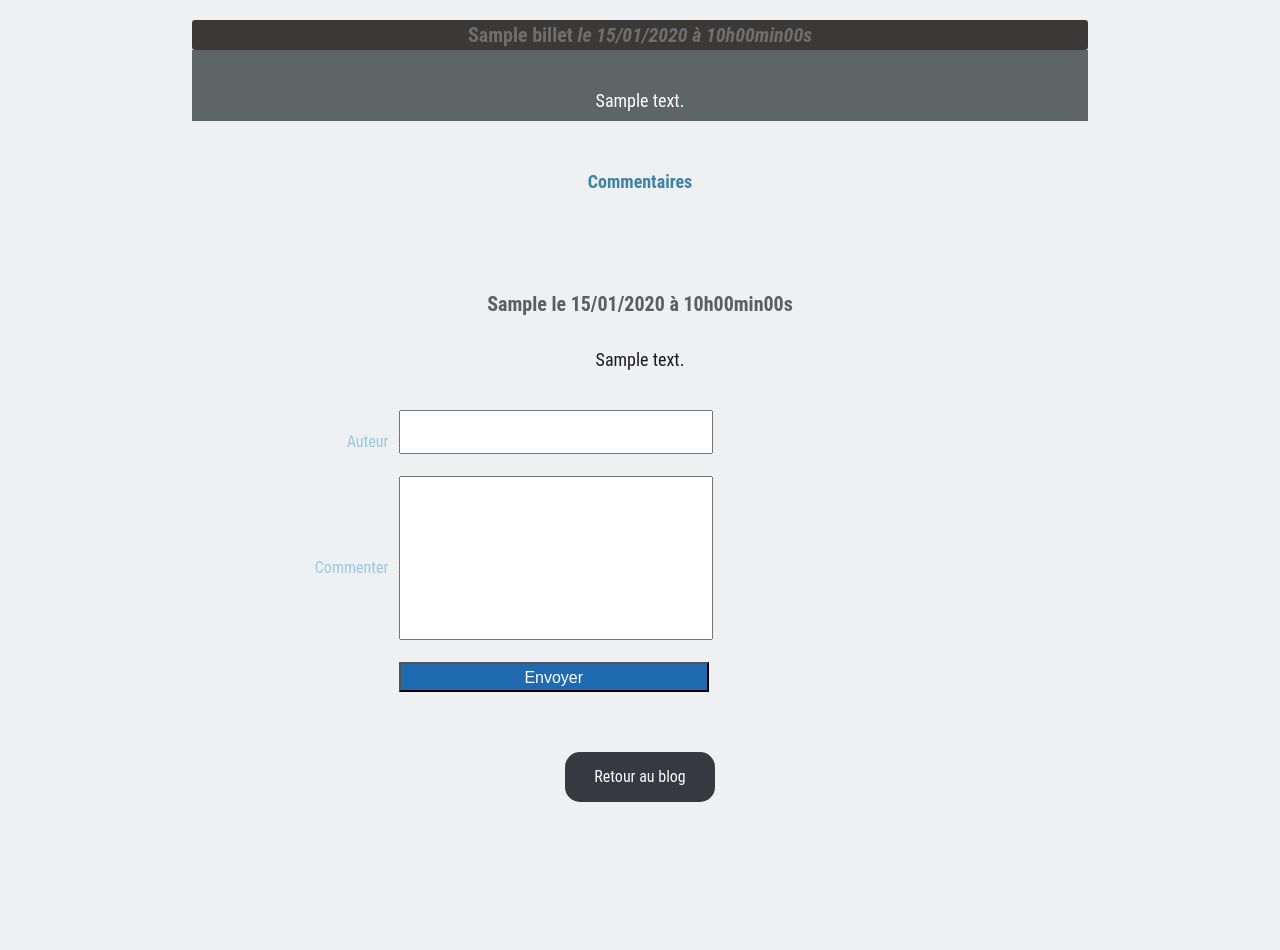
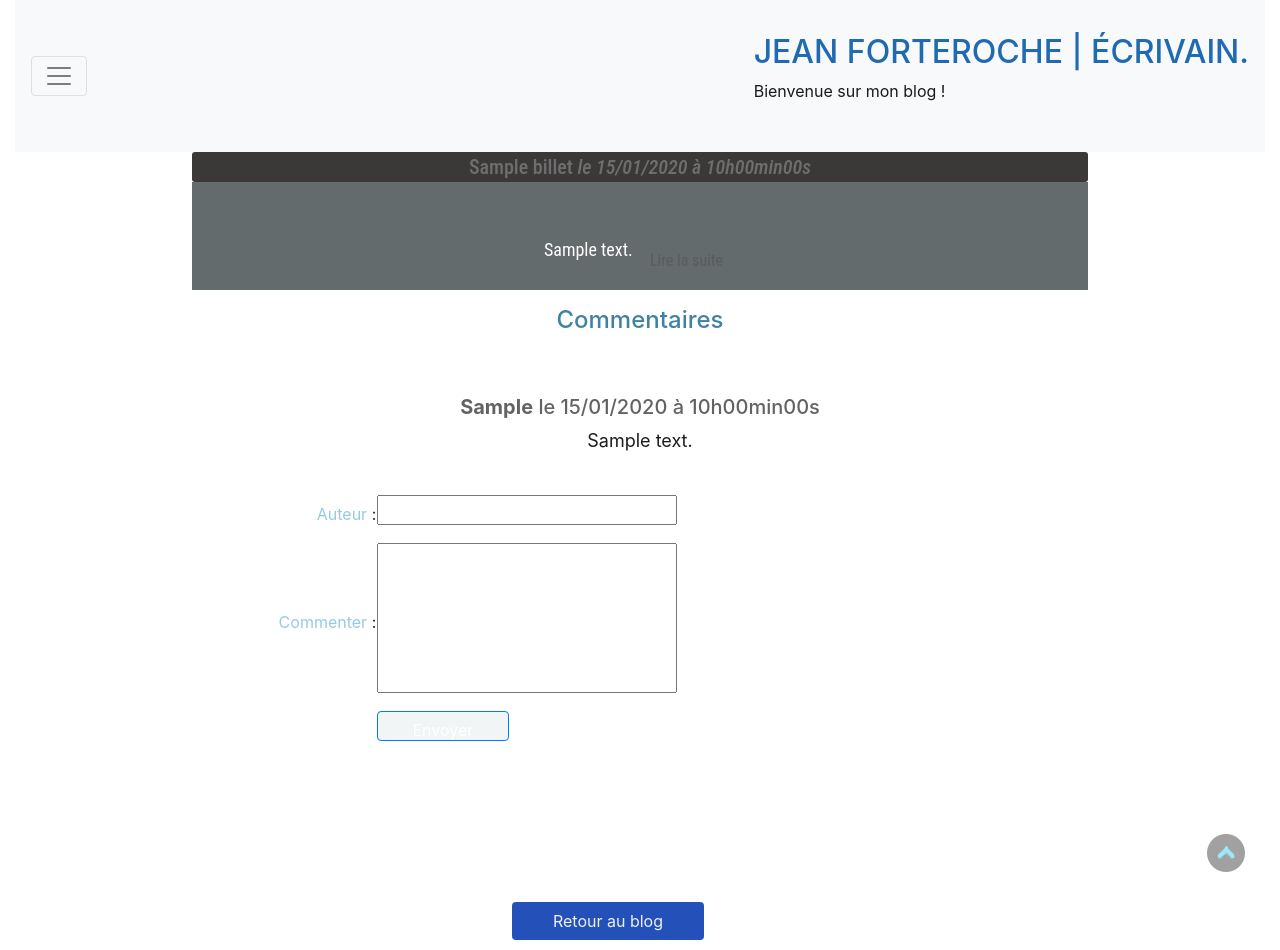
Before and after one commit to Montagne253/P4-Blog, a PHP site: page /comment.php?billet=1 in a window 1280 px wide. Before the commit the page ends 802 px from the top, so only its background shows below. Run offline with PHP 8.4, Linux system fonts and the light colour scheme; tables that the repository leaves empty or names only in its code hold one stand-in row (values such as "Sample post"); some libraries are stand-ins or nearby versions.

Commit message:
Ajout : fonctionnalité ("Lire la suite") / Nouvelle Nav Bar

```diff
--- a/comment.php
+++ b/comment.php
@@ -1,5 +1,6 @@
 <?php
 // Connexion à la base de données
+session_start();
     try
     {
         $bdd = new PDO('mysql:host=localhost;dbname=p4;charset=utf8', 'root', 'Dj253kolo932018');
@@ -8,6 +9,8 @@
     {
             die('Erreur : '.$e->getMessage());
     }
+
+
 
         // Récupération du billet
 $req = $bdd->prepare('SELECT id, titre, contenu, DATE_FORMAT(date_creation, \'%d/%m/%Y à %Hh%imin%ss\') AS date_creation_fr FROM billet WHERE id = ?');
@@ -44,11 +47,38 @@ $req->execute(array($_GET['billet']));
                 "commentaire" => $_POST['commentaire']
             ));
 
+
+            $_SESSION['flash'] = "Votre commentaire a bien été posté !";
+
+
             // Redirection du visiteur vers la page du commentaire
             header('Location: comment.php?billet=' . $_GET['billet']);
+            exit();
 
         }
     }
+?>
+<?php
+
+
+
+function truncate($string, $max_length = 30, $replacement = '', $trunc_at_space = false)
+
+{
+
+    $max_length -= strlen($replacement);
+
+    $string_length = strlen($string);
+
+    if($string_length <= $max_length)
+
+    return $string;
+
+    if( $trunc_at_space && ($space_position = strrpos($string, ' ', $max_length-$string_length)) )
+
+    $max_length = $space_position;
+    return substr_replace($string, $replacement, $max_length);
+}
 ?>
 
 
@@ -58,13 +88,50 @@ $req->execute(array($_GET['billet']));
     <meta name="viewport" content="width=device-width, initial-scale=1.0">
     <meta http-equiv="X-UA-Compatible" content="ie=edge">
     <link href="projet4.css" rel="stylesheet" />
+    <link rel="stylesheet" href="https://stackpath.bootstrapcdn.com/bootstrap/4.2.1/css/bootstrap.min.css" integrity="sha384-GJzZqFGwb1QTTN6wy59ffF1BuGJpLSa9DkKMp0DgiMDm4iYMj70gZWKYbI706tWS" crossorigin="anonymous">
     <link href="style.css" rel="stylesheet" />
     <title>Commentaires</title>
 </head>
 
+
 <body>
 
+<header>
+    <div class="container-fluid">
 
+            <div class="pos-f-t">
+                <div class="collapse" id="navbarToggleExternalContent">
+                <a class="navbar-brand" href="connexion.php">Admin</a>
+                </div>
+                <div class="collapse" id="navbarToggleExternalContent">
+                <a class="navbar-brand" href="billet.php">Mes billets</a>
+                </div>
+                <nav class="navbar navbar-light bg-light">
+                    <button class="navbar-toggler" type="button" data-toggle="collapse" data-target="#navbarToggleExternalContent" aria-controls="navbarToggleExternalContent" aria-expanded="false" aria-label="Toggle navigation">
+                    <span class="navbar-toggler-icon"></span>
+                    </button>
+                    <div class="title">
+                        <h2 >JEAN FORTEROCHE | ÉCRIVAIN.</h2>
+                        <p>Bienvenue sur mon blog !</p>
+                    </div>
+                </nav>
+            </div>
+    </div>
+
+</header>
+
+<?php  if(isset($_SESSION['flash'])) {
+    $flash = $_SESSION['flash'];
+
+    ?>
+    <div class="alert alert-success" role="alert">
+        <?= $flash ?>
+    </div>
+<?php
+
+}
+unset($_SESSION['flash']);
+?>
 
 <div class="news">
     <h3>
@@ -74,9 +141,17 @@ $req->execute(array($_GET['billet']));
 
     <p>
     <?php
-    echo nl2br(htmlspecialchars($donnees['contenu']));
-    ?>
+
+ $str = $donnees['contenu'];
+ $str = truncate($str, 50, '...', true);
+ echo $str    ;
+ // Suspendisse at magna non lectus...
+             // On affiche le contenu du billet
+         // echo nl2br(htmlspecialchars($donnees['contenu']));
+ ?>
+ <a class="btn btn-primary_nav_edit" href="billetById.php?billet=<?php echo $donnees['id']; ?>">Lire la suite</a>
     </p>
+
 </div>
 <div class="comment">
 <h4>Commentaires</h4>
@@ -121,7 +196,7 @@ $req->execute(array($_GET['billet']));
                 </td>
                 <br>
                 <td>
-                <input class="btn_submit_comment" type="submit" value="Envoyer" />
+                <input class="btn btn-primary" type="submit" value="Envoyer" />
                 </td>
             </tr>
         </table>
@@ -135,10 +210,19 @@ $req->execute(array($_GET['billet']));
 <br>
 <br>
 
-<?php
 
+<footer>
+<div id="scrollUp">
+<a class="top" href="#top"><img  class="scrollUp" src="img/to_top.png"/></a>
+</div>
+<div class="nav__exit">
+<a class="btn btn-primary_nav" role="button" href="index.php">Retour au blog</a>
+</div>
 
-?>
-<a class="navigation__link__1" href="index.php">Retour au blog</a>
+</footer>
+<script src="to-top.js"></script>
+<script src="https://code.jquery.com/jquery-3.3.1.slim.min.js" integrity="sha384-q8i/X+965DzO0rT7abK41JStQIAqVgRVzpbzo5smXKp4YfRvH+8abtTE1Pi6jizo" crossorigin="anonymous"></script>
+<script src="https://cdnjs.cloudflare.com/ajax/libs/popper.js/1.14.6/umd/popper.min.js" integrity="sha384-wHAiFfRlMFy6i5SRaxvfOCifBUQy1xHdJ/yoi7FRNXMRBu5WHdZYu1hA6ZOblgut" crossorigin="anonymous"></script>
+<script src="https://stackpath.bootstrapcdn.com/bootstrap/4.2.1/js/bootstrap.min.js" integrity="sha384-B0UglyR+jN6CkvvICOB2joaf5I4l3gm9GU6Hc1og6Ls7i6U/mkkaduKaBhlAXv9k" crossorigin="anonymous"></script>
 </body>
 </html>
```
